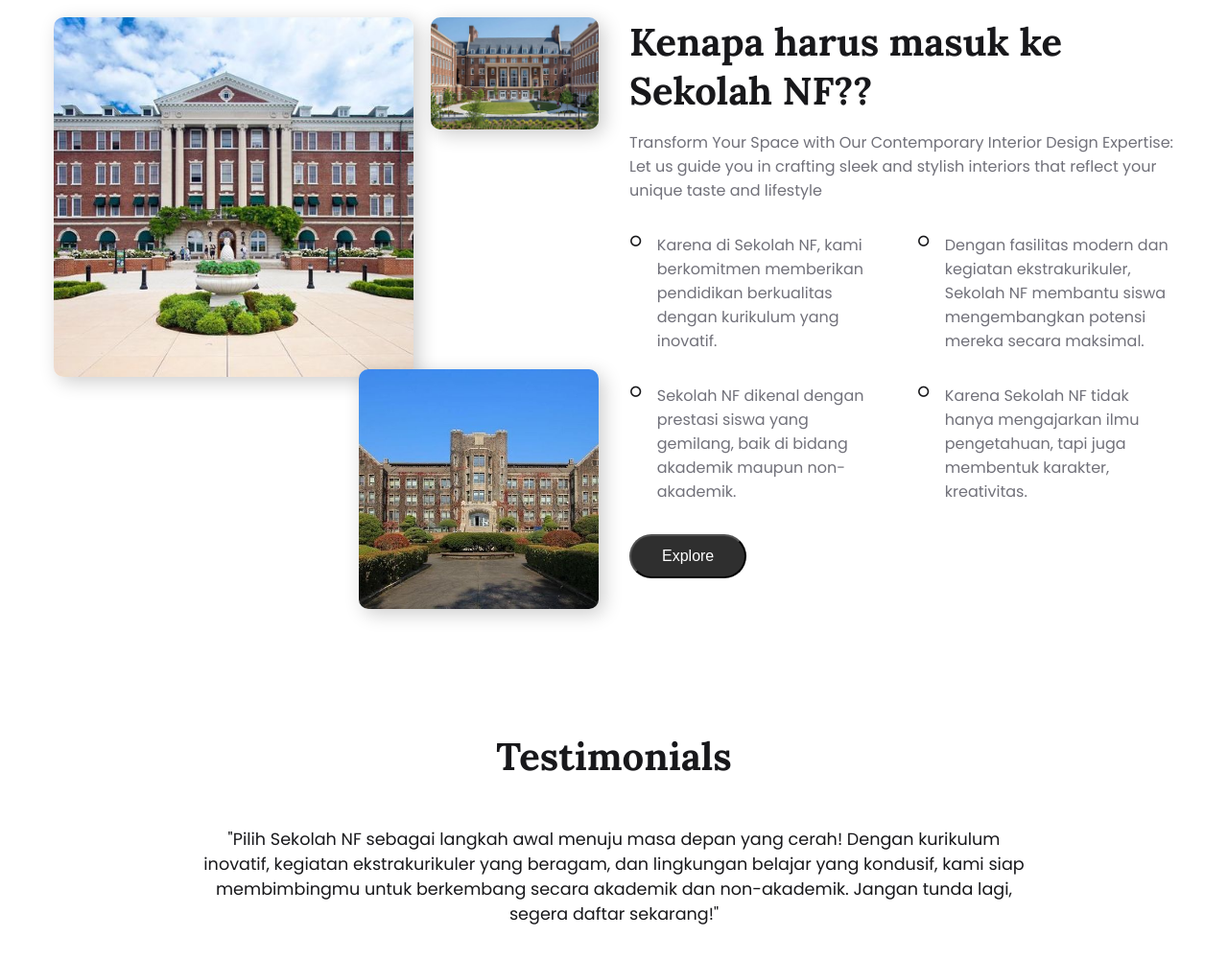
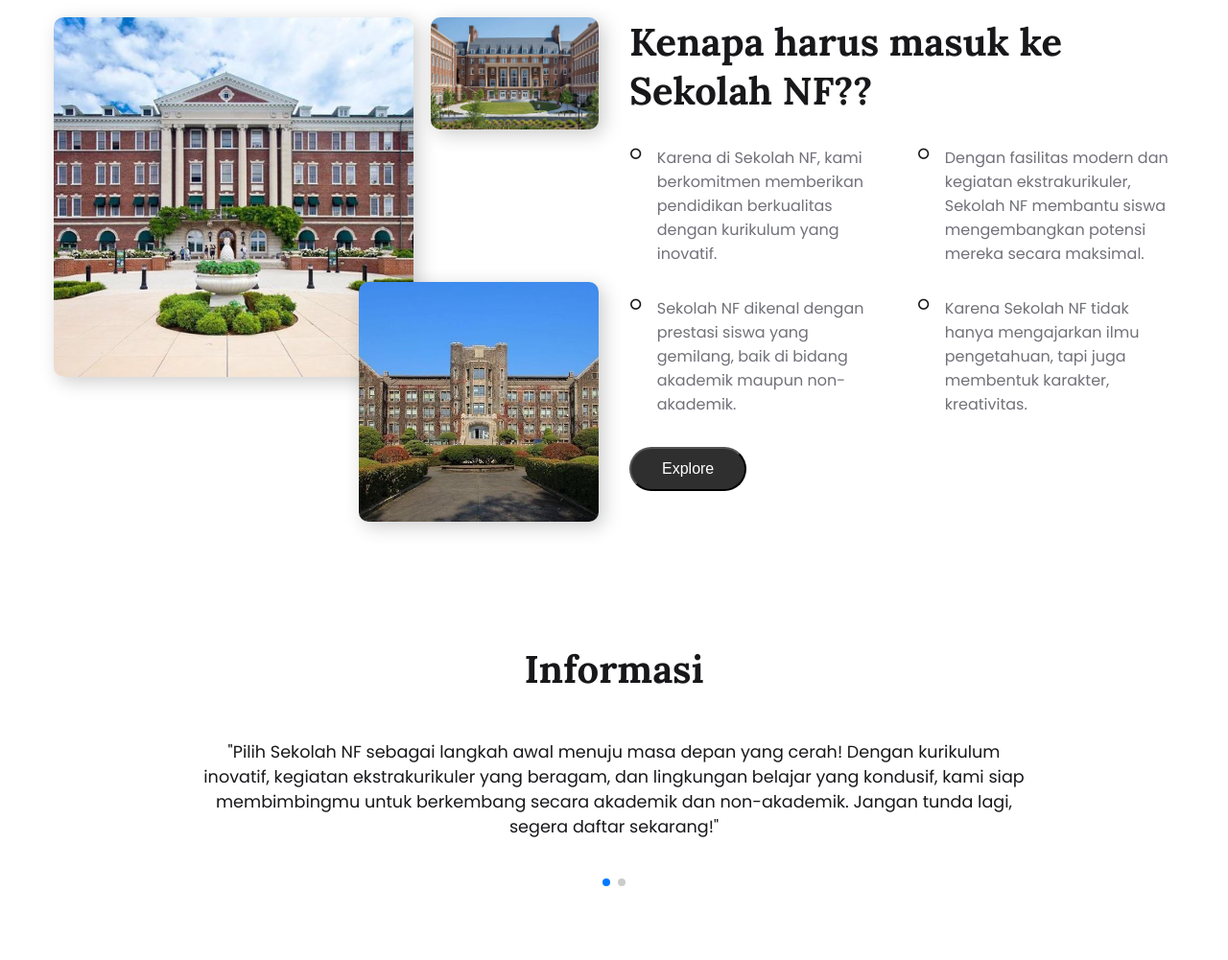
Before and after one commit to haikalmufidz/project2, a website: page index.html in a window 1280 px wide. Shown: the part 1320-2321 px from the top of the page at 96% size. Drawn offline with nearby package versions, Linux system fonts and the light colour scheme.

Commit message:
index.html

```diff
--- a/index.html
+++ b/index.html
@@ -99,11 +99,7 @@
         <h2 class="section__header">
           Kenapa harus masuk ke Sekolah NF??
         </h2>
-        <p class="section__subheader">
-          Transform Your Space with Our Contemporary Interior Design Expertise:
-          Let us guide you in crafting sleek and stylish interiors that reflect
-          your unique taste and lifestyle
-        </p>
+
         <div class="modern__grid">
           <div class="modern__card">
             <span><i class="ri-checkbox-blank-circle-line"></i></span>
@@ -135,7 +131,7 @@
     </section>
 
     <section class="section__container testimonial__container" id="testimonial">
-      <h2 class="section__header">Testimonials</h2>
+      <h2 class="section__header">Informasi</h2>
       <!-- Slider main container -->
       <div class="swiper">
         <!-- Additional required wrapper -->
```
